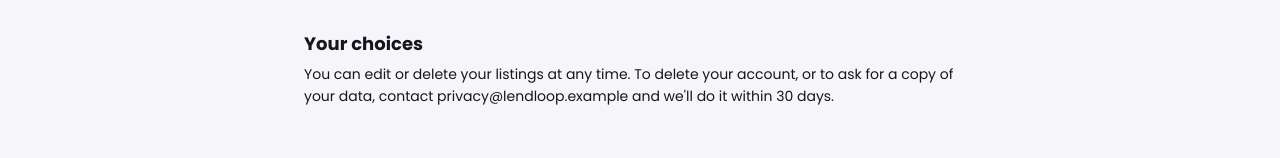
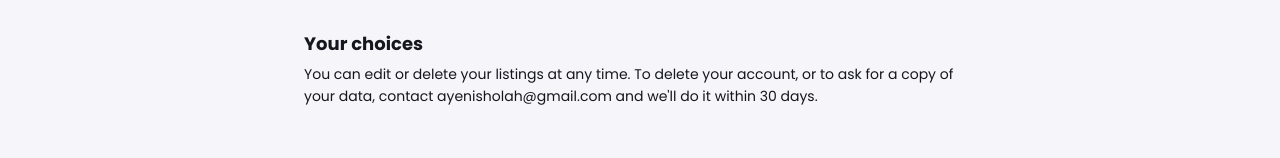
Before and after one commit to ayenisholah/fluencetraining, a Next.js app: page /privacy in a window 1280 px wide. Shown: the part 1349-1507 px from the top of the page. Built offline with nearby package versions, Linux system fonts and the light colour scheme; no server answers.

Commit message:
Give the privacy page a real contact address (#25)
The page promised action on deletion and data requests within 30 days, but pointed at a placeholder address that can't receive mail.

```diff
--- a/app/(site)/privacy/page.tsx
+++ b/app/(site)/privacy/page.tsx
@@ -88,7 +88,7 @@ export default function PrivacyPage() {
         <h2>Your choices</h2>
         <p>
           You can edit or delete your listings at any time. To delete your account, or to ask for a copy of your data,
-          contact privacy@lendloop.example and we&apos;ll do it within 30 days.
+          contact ayenisholah@gmail.com and we&apos;ll do it within 30 days.
         </p>
       </section>
     </LegalPage>
```
Also changed, not shown: 1 other file (tests, documents, lock files or other folders).
